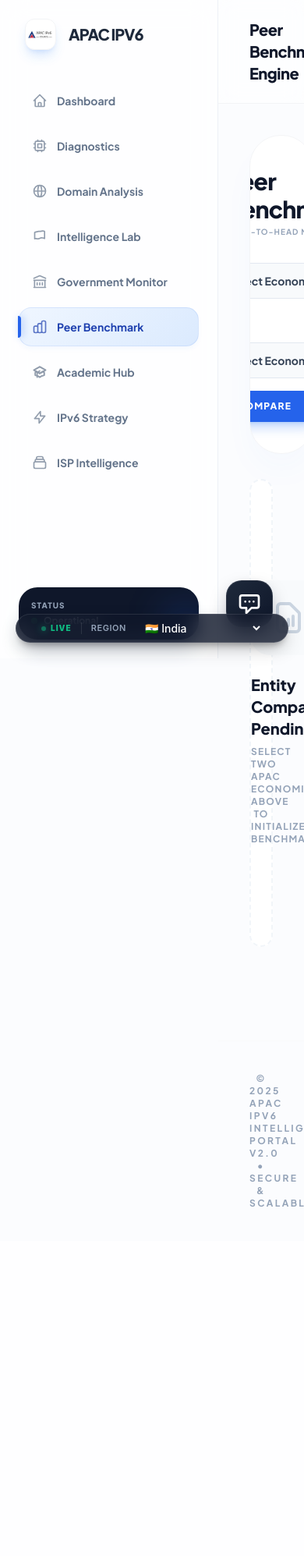
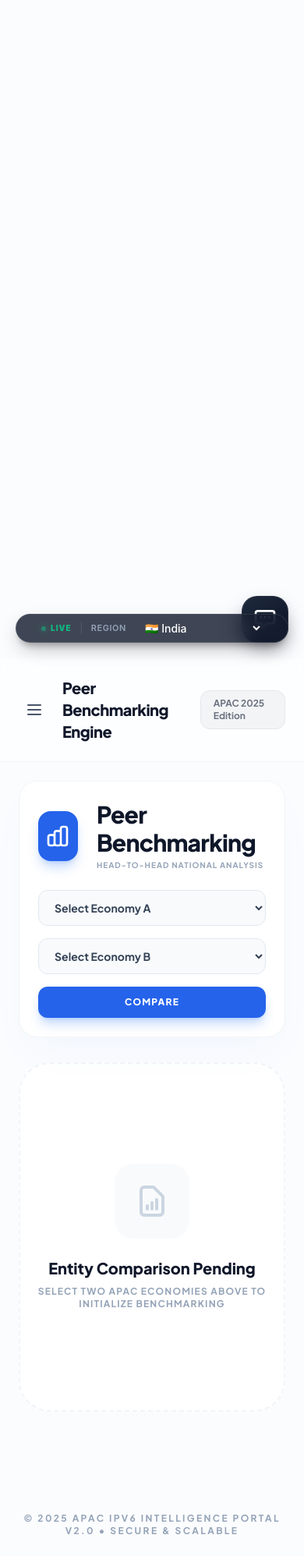
Before and after one commit to ragul-0165/APAC-IPV6-COUNCIL, a Flask app: page /gov-monitor/benchmark in a window 390 px wide. Shown: the whole page at 78% size. Before the commit the page ends 1548 px from the top, so only its background shows below. Run offline with Flask 3, Linux system fonts and the light colour scheme; data that the repository does not hold is empty; some libraries are stand-ins or nearby versions.

Commit message:
Enhanced UI responsiveness and improved layout adaptation

```diff
--- a/app.py
+++ b/app.py
@@ -1,7 +1,18 @@
-from flask import Flask, render_template, redirect, url_for, jsonify
 import os
 import logging
 import atexit
+
+# Configure logging at the very top to ensure it takes effect immediately
+logging.basicConfig(
+    level=logging.INFO,
+    format='%(asctime)s - %(levelname)s - %(message)s',
+    handlers=[
+        logging.FileHandler('app.log'),
+        logging.StreamHandler()
+    ]
+)
+
+from flask import Flask, render_template, redirect, url_for, jsonify
 from blueprints.diagnostics import diagnostics_bp
 from blueprints.domains import domains_bp
 from blueprints.ietf import ietf_bp
@@ -21,25 +32,15 @@ app = Flask(__name__, static_folder='static')
 # Ensure output directory exists for visualizations
 os.makedirs('static/output', exist_ok=True)
 
-# Configure logging
-logging.basicConfig(
-    level=logging.INFO,
-    format='%(asctime)s - %(levelname)s - %(message)s',
-    handlers=[
-        logging.FileHandler('app.log'),
-        logging.StreamHandler()
-    ]
-)
-
 # Initialize MongoDB connection
 logging.info("Initializing MongoDB connection...")
 if db_service.connect():
-    logging.info("✓ MongoDB Atlas connected successfully")
+    logging.info("[OK] MongoDB Atlas connected successfully")
     # Start background automation pulse (only in main process to avoid duplicates in debug mode)
     if not app.debug or os.environ.get("WERKZEUG_RUN_MAIN") == "true":
         automation_service.start()
 else:
-    logging.warning("⚠ MongoDB connection failed - services will use JSON fallback")
+    logging.warning("[WARN] MongoDB connection failed - services will use JSON fallback")
 
 # Register cleanup handler for graceful shutdown
 def cleanup():
--- a/blueprints/diagnostics.py
+++ b/blueprints/diagnostics.py
@@ -85,7 +85,8 @@ def ipv6_test():
         # Fallback: Check if request source is IPv6 if client detection failed
         remote_ip = request.headers.get('X-Forwarded-For', request.remote_addr)
         if remote_ip and ',' in remote_ip: remote_ip = remote_ip.split(',')[0].strip()
-        is_request_v6 = remote_ip and ':' in remote_ip and '.' not in remote_ip
+        # Strictly check for a real external IPv6 request (excludes loopback ::1)
+        is_request_v6 = remote_ip and ':' in remote_ip and '.' not in remote_ip and remote_ip != '::1'
 
         has_ipv6 = ipv6 not in ['None', 'Unknown', None, '::1'] or is_request_v6
         if has_ipv6:
--- a/scripts/sync_authentic_edu_data.py
+++ b/scripts/sync_authentic_edu_data.py
@@ -88,7 +88,7 @@ def sync_authentic_data():
         print(f"Initializing {len(unique_scans)} fresh scan results...")
         edu_scans_col.insert_many(unique_scans)
 
-    print("\n✓ Synchronization complete!")
+    print("\n[OK] Synchronization complete!")
     print(f"- {len(data)} Countries synced")
     print(f"- {len(all_domains)} Authentic institutions loaded")
     print("\nNext: Users should click 'Refresh Sector Data' on the dashboard to scan these real sites.")
--- a/scripts/sync_authentic_gov_data.py
+++ b/scripts/sync_authentic_gov_data.py
@@ -82,7 +82,7 @@ def sync_authentic_gov_data():
         print(f"Initializing {len(all_scans)} fresh scan results...")
         gov_scans_col.insert_many(all_scans)
 
-    print("\n✓ Synchronization complete!")
+    print("\n[OK] Synchronization complete!")
     print(f"- {len(data)} Countries synced")
     print(f"- {len(all_domains)} Authentic government infrastructures loaded")
     print("\nNext: Execute a force scan to populate live IPv6 status.")
--- a/scripts/verify_data_quality.py
+++ b/scripts/verify_data_quality.py
@@ -16,7 +16,7 @@ my_count = collection.count_documents({"country": "MY"})
 valid_ipv6 = collection.count_documents({"ipv6_capable": {"$gt": 0}})
 zero_ipv6 = collection.count_documents({"ipv6_capable": 0})
 
-print(f"✓ Total Records: {total}")
+print(f"[OK] Total Records: {total}")
 print(f"  - India: {in_count}")
 print(f"  - Malaysia: {my_count}")
 print(f"  - With IPv6 > 0%: {valid_ipv6}")
--- a/static/css/index.css
+++ b/static/css/index.css
@@ -28,6 +28,31 @@ body {
     backdrop-filter: blur(16px) saturate(180%);
     border-right: 1px solid var(--glass-border);
     transition: all 0.4s cubic-bezier(0.16, 1, 0.3, 1);
+}
+
+@media (max-width: 1024px) {
+    .sidebar {
+        position: fixed;
+        left: 0;
+        top: 0;
+        bottom: 0;
+        z-index: 100;
+        box-shadow: 20px 0 50px rgba(0, 0, 0, 0.2);
+        transform: translateX(0);
+        visibility: visible;
+    }
+
+    .sidebar.sidebar-hidden {
+        transform: translateX(-100%);
+        visibility: hidden;
+        box-shadow: none;
+    }
+
+    main {
+        padding-left: 0 !important;
+        width: 100vw;
+        overflow-x: hidden;
+    }
 }
 
 .nav-link {
@@ -110,6 +135,17 @@ body {
     background: #cbd5e1;
 }
 
+/* Responsive Table Wrapper */
+.table-responsive {
+    width: 100%;
+    overflow-x: auto;
+    -webkit-overflow-scrolling: touch;
+}
+
+table {
+    min-width: 600px;
+}
+
 /* Map Interactivity & Tooltips */
 .map-tooltip {
     background: rgba(15, 23, 42, 0.9) !important;
@@ -173,6 +209,34 @@ body {
     overflow: hidden;
     transition: all 0.5s cubic-bezier(0.16, 1, 0.3, 1);
     transform-origin: bottom right;
+}
+
+@media (max-width: 768px) {
+    .ai-chat-window {
+        width: calc(100% - 40px);
+        right: 20px;
+        left: 20px;
+        bottom: 90px;
+        height: 70vh;
+    }
+
+    .ai-hub-fab {
+        right: 20px;
+        bottom: 20px;
+    }
+
+    body {
+        flex-direction: column;
+    }
+
+    header {
+        padding-left: 1.5rem !important;
+        padding-right: 1.5rem !important;
+    }
+
+    .p-10 {
+        padding: 1.5rem !important;
+    }
 }
 
 .ai-chat-window.hidden {
--- a/templates/base.html
+++ b/templates/base.html
@@ -45,13 +45,21 @@
     </div>
 
     <!-- Sidebar Navigation -->
-    <aside class="sidebar h-screen sticky top-0 flex flex-col p-6 z-50">
-        <div class="flex items-center space-x-4 mb-10 px-2">
-            <div
-                class="w-10 h-10 rounded-xl shadow-lg shadow-blue-500/20 overflow-hidden bg-white flex items-center justify-center border border-gray-100">
-                <img src="/static/images/logo.png" alt="Logo" class="w-8 h-8 object-contain">
+    <aside id="main-sidebar" class="sidebar h-screen sticky top-0 flex flex-col p-6 z-50">
+        <div class="flex items-center justify-between mb-10 px-2">
+            <div class="flex items-center space-x-4">
+                <div
+                    class="w-10 h-10 rounded-xl shadow-lg shadow-blue-500/20 overflow-hidden bg-white flex items-center justify-center border border-gray-100">
+                    <img src="/static/images/logo.png" alt="Logo" class="w-8 h-8 object-contain">
+                </div>
+                <span class="text-xl font-black tracking-tighter text-slate-800 uppercase">APAC IPv6</span>
             </div>
-            <span class="text-xl font-black tracking-tighter text-slate-800 uppercase">APAC IPv6</span>
+            <!-- Mobile Close Button -->
+            <button onclick="toggleSidebar()" class="lg:hidden text-slate-400 hover:text-slate-600">
+                <svg class="w-6 h-6" fill="none" stroke="currentColor" viewBox="0 0 24 24">
+                    <path stroke-linecap="round" stroke-linejoin="round" stroke-width="2" d="M6 18L18 6M6 6l12 12" />
+                </svg>
+            </button>
         </div>
 
         <nav class="flex-1 space-y-2">
@@ -160,9 +168,19 @@
     <main class="flex-1 relative overflow-auto">
         <!-- Top Toolbar -->
         <header
-            class="sticky top-0 bg-white/60 backdrop-blur-md border-b border-gray-100 z-40 px-10 py-6 flex justify-between items-center">
-            <h1 class="text-xl font-black text-slate-900 tracking-tight">{% block header_title %}Overview{% endblock %}
-            </h1>
+            class="sticky top-0 bg-white/60 backdrop-blur-md border-b border-gray-100 z-40 px-6 lg:px-10 py-6 flex justify-between items-center">
+            <div class="flex items-center space-x-4">
+                <!-- Hamburger Menu Button -->
+                <button onclick="toggleSidebar()" class="lg:hidden p-2 text-slate-600 hover:bg-slate-100 rounded-xl">
+                    <svg class="w-6 h-6" fill="none" stroke="currentColor" viewBox="0 0 24 24">
+                        <path stroke-linecap="round" stroke-linejoin="round" stroke-width="2"
+                            d="M4 6h16M4 12h16M4 18h16" />
+                    </svg>
+                </button>
+                <h1 class="text-xl font-black text-slate-900 tracking-tight">{% block header_title %}Overview{% endblock
+                    %}
+                </h1>
+            </div>
             <div class="flex items-center space-x-4">
                 <div class="bg-gray-100 px-4 py-2 rounded-xl text-xs font-bold text-gray-500 border border-gray-200">
                     APAC 2025 Edition
@@ -231,6 +249,54 @@
         </div>
     </div>
 
+    <!-- Mobile Sidebar Overlay -->
+    <div id="sidebar-overlay" onclick="toggleSidebar()"
+        class="fixed inset-0 bg-slate-900/60 backdrop-blur-sm z-[60] hidden opacity-0 transition-opacity duration-300">
+    </div>
+
+    <script>
+        function toggleSidebar() {
+            const sidebar = document.getElementById('main-sidebar');
+            const overlay = document.getElementById('sidebar-overlay');
+
+            if (window.innerWidth < 1024) {
+                const isHidden = sidebar.classList.contains('sidebar-hidden');
+
+                if (isHidden) {
+                    // Open
+                    sidebar.classList.remove('sidebar-hidden');
+                    overlay.classList.remove('hidden');
+                    setTimeout(() => overlay.classList.remove('opacity-0'), 10);
+                    document.body.style.overflow = 'hidden';
+                } else {
+                    // Close
+                    sidebar.classList.add('sidebar-hidden');
+                    overlay.classList.add('opacity-0');
+                    setTimeout(() => {
+                        if (sidebar.classList.contains('sidebar-hidden')) {
+                            overlay.classList.add('hidden');
+                        }
+                    }, 300);
+                    document.body.style.overflow = '';
+                }
+            }
+        }
+
+        // Global initialization
+        function initResponsiveness() {
+            const sidebar = document.getElementById('main-sidebar');
+            if (window.innerWidth < 1024) {
+                sidebar.classList.add('sidebar-hidden');
+            } else {
+                sidebar.classList.remove('sidebar-hidden');
+                document.body.style.overflow = '';
+            }
+        }
+
+        window.addEventListener('resize', initResponsiveness);
+        window.addEventListener('DOMContentLoaded', initResponsiveness);
+    </script>
+
     <script type="module">
         import { CountryState } from '/static/js/global_state.js';
 
--- a/templates/benchmark.html
+++ b/templates/benchmark.html
@@ -10,8 +10,8 @@
 <div class="max-w-7xl mx-auto space-y-8 pb-20">
     <!-- Hero Header -->
     <div
-        class="bg-white rounded-[2.5rem] p-10 border border-gray-100 shadow-2xl shadow-blue-500/5 relative overflow-hidden">
-        <div class="relative z-10 flex flex-col md:flex-row items-center justify-between gap-8">
+        class="bg-white rounded-[1.5rem] lg:rounded-[2.5rem] p-6 lg:p-10 border border-gray-100 shadow-2xl shadow-blue-500/5 relative overflow-hidden">
+        <div class="relative z-10 flex flex-col lg:flex-row lg:items-center justify-between gap-6 lg:gap-8">
             <div class="flex items-center gap-6">
                 <div
                     class="w-16 h-16 bg-blue-600 rounded-2xl flex items-center justify-center text-white shadow-lg shadow-blue-500/30">
@@ -28,18 +28,18 @@
             </div>
 
             <!-- Selectors -->
-            <div class="flex flex-wrap items-center gap-4">
+            <div class="flex flex-col sm:flex-row items-center gap-4 w-full lg:w-auto">
                 <select id="entity1-select"
-                    class="bg-slate-50 border border-slate-200 rounded-xl px-4 py-3 text-sm font-bold text-slate-700 outline-none focus:ring-2 focus:ring-blue-500/20 transition">
+                    class="w-full sm:w-48 bg-slate-50 border border-slate-200 rounded-xl px-4 py-3 text-sm font-bold text-slate-700 outline-none focus:ring-2 focus:ring-blue-500/20 transition">
                     <option value="" disabled selected>Select Economy A</option>
                 </select>
-                <div class="text-slate-300 font-black italic">VS</div>
+                <div class="hidden sm:block text-slate-300 font-black italic">VS</div>
                 <select id="entity2-select"
-                    class="bg-slate-50 border border-slate-200 rounded-xl px-4 py-3 text-sm font-bold text-slate-700 outline-none focus:ring-2 focus:ring-blue-500/20 transition">
+                    class="w-full sm:w-48 bg-slate-50 border border-slate-200 rounded-xl px-4 py-3 text-sm font-bold text-slate-700 outline-none focus:ring-2 focus:ring-blue-500/20 transition">
                     <option value="" disabled selected>Select Economy B</option>
                 </select>
                 <button onclick="runComparison()"
-                    class="bg-blue-600 hover:bg-blue-700 text-white px-8 py-3 rounded-xl font-black text-xs uppercase tracking-widest shadow-lg shadow-blue-500/30 transition active:scale-95">Compare</button>
+                    class="w-full sm:w-auto bg-blue-600 hover:bg-blue-700 text-white px-8 py-3 rounded-xl font-black text-xs uppercase tracking-widest shadow-lg shadow-blue-500/30 transition active:scale-95">Compare</button>
             </div>
         </div>
     </div>
@@ -112,7 +112,7 @@
                 </div>
 
                 <!-- Main Score Gauge -->
-                <div class="flex flex-col items-center py-10">
+                <div class="flex flex-col items-center py-6 lg:py-10">
                     <div class="relative w-48 h-48 flex items-center justify-center">
                         <svg class="w-full h-full -rotate-90">
                             <circle cx="96" cy="96" r="88" fill="transparent" stroke="#f1f5f9" stroke-width="12">
@@ -242,10 +242,12 @@
                 </div>
 
                 <!-- Comparison Row: DNSSEC -->
-                <div class="grid grid-cols-12 gap-8 items-center pb-6">
-                    <div class="col-span-4 text-sm font-bold text-slate-400 uppercase tracking-wider">DNSSEC Compliance
+                <div class="grid grid-cols-1 md:grid-cols-12 gap-4 md:gap-8 items-center pb-6">
+                    <div
+                        class="col-span-12 md:col-span-4 text-xs md:text-sm font-bold text-slate-400 uppercase tracking-wider">
+                        DNSSEC Compliance
                     </div>
-                    <div class="col-span-3">
+                    <div class="col-span-5 md:col-span-3">
                         <div class="w-full bg-white/5 h-2 rounded-full overflow-hidden">
                             <div id="e1-sec-progress"
                                 class="bg-blue-500 h-full rounded-full transition-all duration-1000" style="width: 0%">
@@ -254,7 +256,7 @@
                         <span id="e1-sec-val" class="text-[10px] font-black text-blue-300 mt-2 block">0%</span>
                     </div>
                     <div class="col-span-2 text-center text-xs font-black text-white italic opacity-40">VS</div>
-                    <div class="col-span-3">
+                    <div class="col-span-5 md:col-span-3">
                         <div class="w-full bg-white/5 h-2 rounded-full overflow-hidden">
                             <div id="e2-sec-progress"
                                 class="bg-indigo-500 h-full rounded-full transition-all duration-1000"
```
Also changed, not shown: scripts/fetch_ipv6_realtime.py (+8 -8 lines), scripts/rebuild_asn_intelligence.py (+8 -8 lines), scripts/verify_db_stats.py (+5 -5 lines), scripts/verify_full_migration.py (+10 -10 lines), scripts/verify_system_integrity.py (+9 -9 lines), services/automation_service.py (+14 -14 lines), services/database_service.py (+5 -5 lines), services/ledger_service.py (+4 -4 lines), templates/gov_monitor.html (+9 -8 lines).
